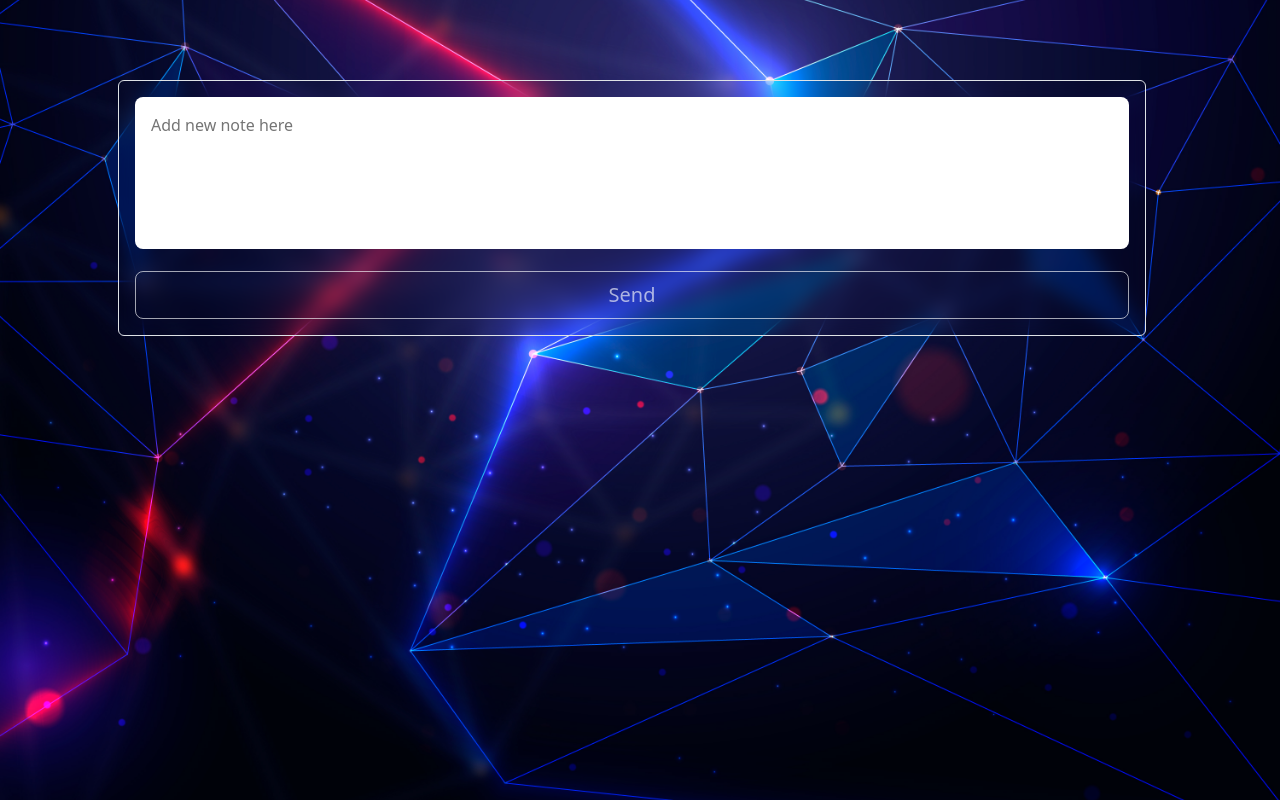
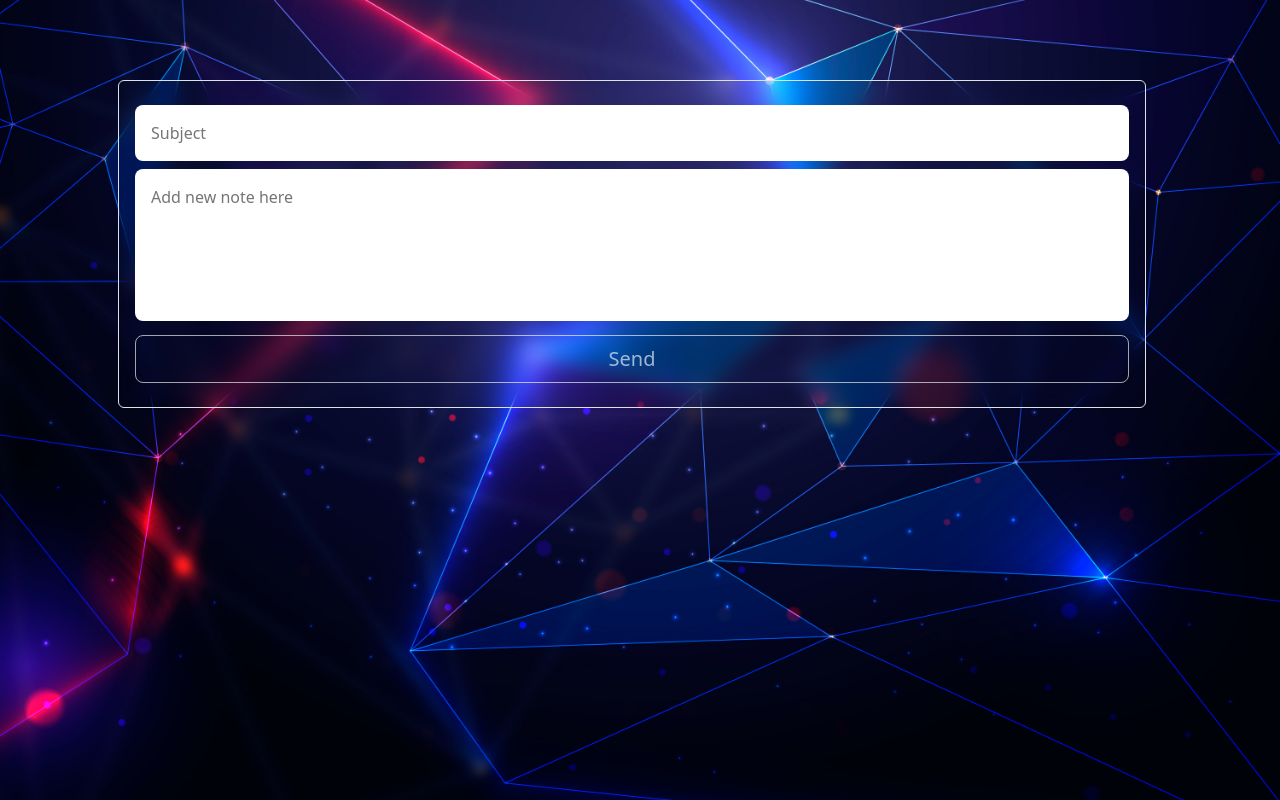
Before and after one commit to staryo/itc_notes_project, a React (Vite) app: page / in a window 1280 px wide. Built offline with nearby package versions, Linux system fonts and the light colour scheme.

Commit message:
[M3] new feature: you can add subject in notes

```diff
--- a/src/ui/CreateNote/NoteTextArea.jsx
+++ b/src/ui/CreateNote/NoteTextArea.jsx
@@ -3,12 +3,26 @@ import TextareaAutosize from 'react-textarea-autosize';
 
 function NoteTextArea({notesList, updateNotesList}) {
     const [textForNote, updateTextForNote] = useState("");
+    const [subjectForNote, updateSubjectForNote] = useState("");
     useEffect(() => {
         updateTextForNote(textForNote);
     }, [textForNote]);
+    useEffect(() => {
+        updateSubjectForNote(subjectForNote);
+    }, [subjectForNote]);
     return (
         <>
-            <div className="row">
+            <div className="row my-2">
+                <div className="col">
+                    <input className="w-100 p-3 bg-white text-black rounded-3 border-0" value={subjectForNote}
+                                      onChange={
+                                          (currentValue) =>
+                                              updateSubjectForNote(currentValue.target.value)
+                                      } placeholder="Subject">
+                    </input>
+                </div>
+            </div>
+            <div className="row my-2">
                 <div className="col">
                     <TextareaAutosize minRows="5" maxRows="20" id="no-resize" className="w-100 p-3 bg-white text-black rounded-3 border-0" value={textForNote}
                               onChange={
@@ -18,7 +32,7 @@ function NoteTextArea({notesList, updateNotesList}) {
                     </TextareaAutosize>
                 </div>
             </div>
-            <div className="row mt-3">
+            <div className="row my-2">
                 <div className="col">
                     <button type="button"
                             className={`w-100 btn btn-outline-light btn-lg btn-block ${textForNote === "" ? "disabled" : ""}`}
@@ -26,9 +40,11 @@ function NoteTextArea({notesList, updateNotesList}) {
                                 updateNotesList([...notesList, {
                                     "identity": Date.now(),
                                     "text": textForNote,
-                                    "date": new Date()
+                                    "date": new Date(),
+                                    "subject": subjectForNote
                                 }]);
                                 updateTextForNote("");
+                                updateSubjectForNote("");
                             }}>Send
                     </button>
                 </div>
--- a/src/ui/ShowNote/Notes.jsx
+++ b/src/ui/ShowNote/Notes.jsx
@@ -28,7 +28,7 @@ function Notes({notesList, updateNotesList}) {
                                     </div>
                                 </div>
                                 <div className="card-body">
-                                    <h5 className="card-title">Note title</h5>
+                                    <h5 className="card-title">{note.subject}</h5>
                                     {note.text}
                                 </div>
                             </div>
```
